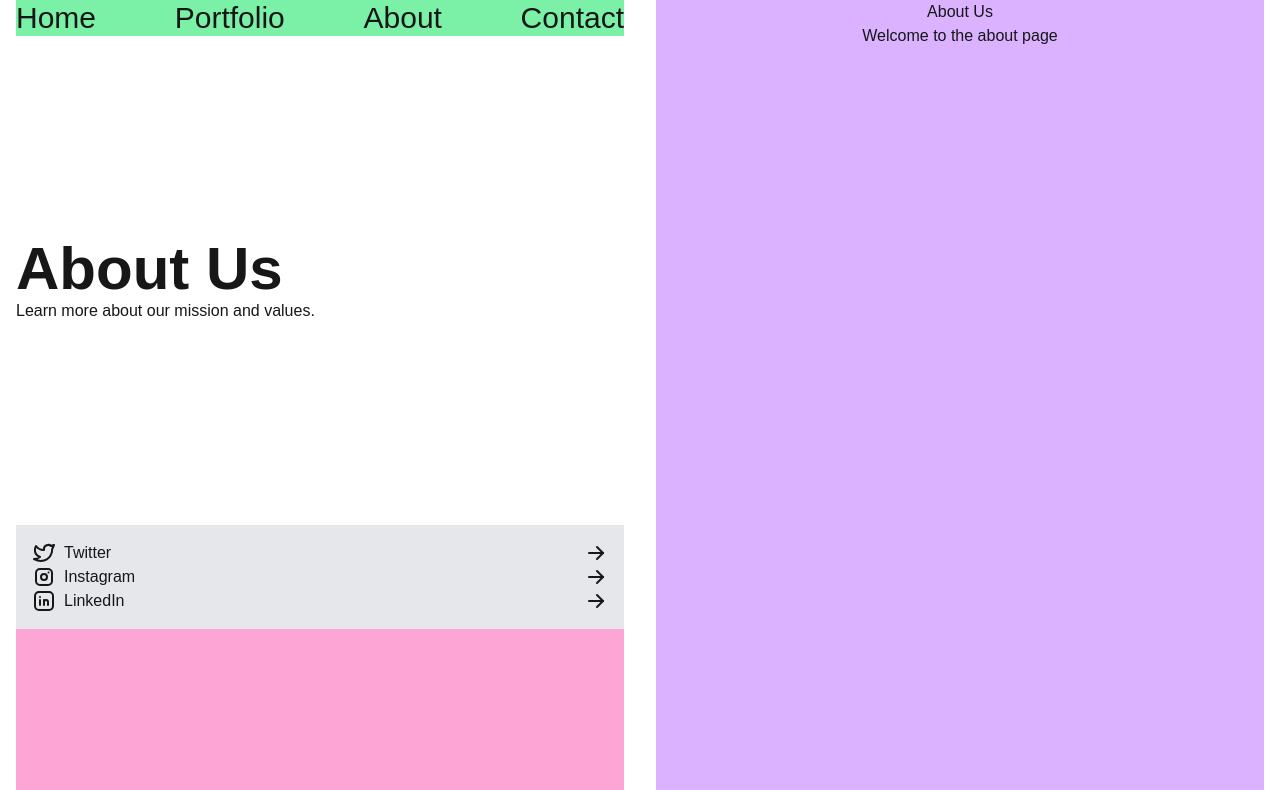
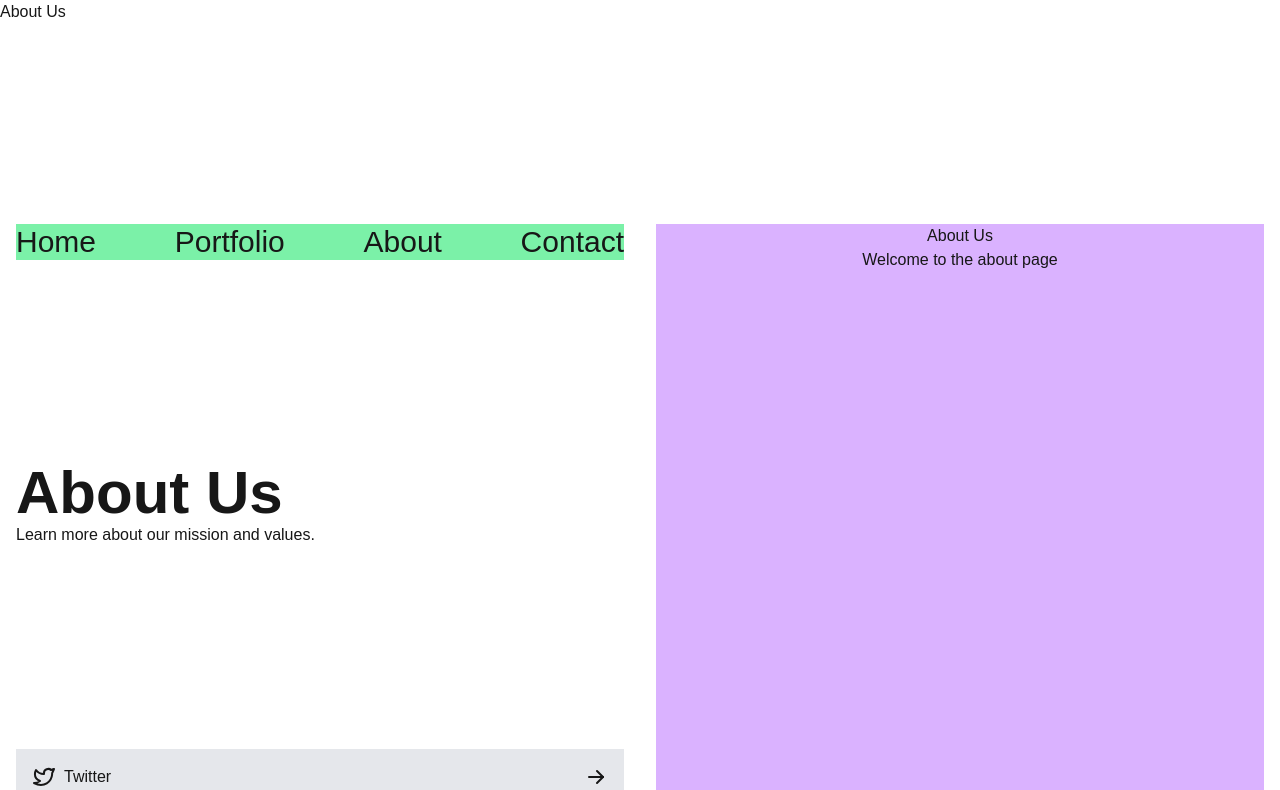
Before and after one commit to kingmadeit/solaris_mundus, a Next.js app: page /about in a window 1280 px wide. Shown: the top 790 px of the page. Built offline with nearby package versions, Linux system fonts and the light colour scheme.

Commit message:
page title implementation

```diff
--- a/src/app/layout.tsx
+++ b/src/app/layout.tsx
@@ -1,7 +1,7 @@
 import type { Metadata } from "next";
 import Head from "next/head";
 import { Inter } from "next/font/google";
-import { Footer, Header, SectionBlock } from "@/components";
+import { Footer, Header, PageTitle, SectionBlock } from "@/components";
 
 import "./globals.css";
 
@@ -31,7 +31,8 @@ export default function RootLayout({
         <link rel="manifest" href="/site.webmanifest"></link>
       </Head>
       <body className={`${interSans.variable} antialiased w-full h-full`}>
-        <main className="w-full max-w-[1480px] flex flex-col md:grid md:grid-cols-2 md:grid-rows-[auto,1fr,auto] md:h-screen md:gap-8 px-4">
+        <PageTitle />
+        <main className="w-full pt-25 max-w-[1480px] flex flex-col md:pt-50 md:grid md:grid-cols-2 md:grid-rows-[auto,1fr,auto] md:h-screen md:gap-8 px-4">
           {/* Header */}
           <section className="top order-1 md:sticky md:order-none md:row-start-1 md:col-start-1">
             <Header />
--- a/src/components/PageTitle.tsx
+++ b/src/components/PageTitle.tsx
@@ -1,8 +1,15 @@
+'use client';
 import React from 'react'
+import { navLinks } from '@/lib/data';
+import { usePathname } from 'next/navigation';
+const PageTitle = () => {
+  const pathName = usePathname();
+  const pageAlias = navLinks?.find(link => link.href === pathName)?.alias;
 
-const PageTitle = () => {
+  if (!pageAlias) return null;
+
   return (
-    <div className=''>PageTitle</div>
+    <div className=''>{pageAlias}</div>
   )
 }
 
--- a/src/components/SectionBlock.tsx
+++ b/src/components/SectionBlock.tsx
@@ -1,8 +1,7 @@
 'use client';
 import React from 'react';
 import { SectionTitle, SectionBody } from '@/components/index';
-import { content } from '@/lib/data';
-import { usePathname } from 'next/navigation';
+import useSectionData from '@/hooks/useSectionData';
 
 type SectionProps = {
   title: string;
@@ -10,9 +9,7 @@ type SectionProps = {
 };
 
 const SectionBlock = () => {
-    const currentPathname = usePathname() === '/' ? '/home' : usePathname();
-    console.log("Current Pathname:", currentPathname);
-    const data = content[currentPathname.slice(1)];
+    const data = useSectionData();
 
     if (!data) return null;
 
--- a/src/components/SmartLink.tsx
+++ b/src/components/SmartLink.tsx
@@ -16,7 +16,7 @@ const EXTERNAL = ['http', 'https', 'www', '//'];
 const SmartLink = ({href, children, target, rel, className}: SmartLinkProps) => {
 
     const isExternal = EXTERNAL.some(prefix => href.startsWith(prefix));
-    console.log(className, 'SmartLink className');
+
     if (isExternal) {
         return (
             <a
--- a/src/hooks/useSectionData.ts
+++ b/src/hooks/useSectionData.ts
@@ -1,10 +1,12 @@
+'use client';
 import { content } from "@/lib/data";
 import { usePathname } from "next/navigation";
 
-const useSectionData = (sliced = false) => {
-    const currentPathname = usePathname() === '/' ? '/home' : usePathname();
+const useSectionData = () => {
+    const pathname = usePathname();
+    const currentPathname = pathname === '/' ? '/home' : pathname;
     const data = content[currentPathname.slice(1)];
     return data;
-}
+};
 
 export default useSectionData;
--- a/src/lib/data.ts
+++ b/src/lib/data.ts
@@ -22,10 +22,10 @@ import { NavLink, SectionContent, SectionContentMap, PortfolioItem, TSocialLink
  * This structure allows for easy mapping and rendering of navigation links in the UI.
  */
 export const navLinks: NavLink[] = [
-    { id: "1", name: 'Home', href: '/', aka: 'Home'},
-    { id: "2", name: 'Portfolio', href: '/portfolio', aka: 'My Portfolio'},
-    { id: "3", name: 'About', href: '/about', aka: 'About Us'},
-    { id: "4", name: 'Contact', href: '/contact', aka: 'Contact Me' }
+    { id: "1", name: 'Home', href: '/', alias: 'Home'},
+    { id: "2", name: 'Portfolio', href: '/portfolio', alias: 'My Portfolio'},
+    { id: "3", name: 'About', href: '/about', alias: 'About Us'},
+    { id: "4", name: 'Contact', href: '/contact', alias: 'Contact Me' }
 ] as const;
 
 /***
--- a/src/types/types.ts
+++ b/src/types/types.ts
@@ -33,7 +33,7 @@ export type NavLink = {
     id: string | number;
     name: string;
     href: string;
-    aka?: string;
+    alias?: string;
 };
 
 
```
